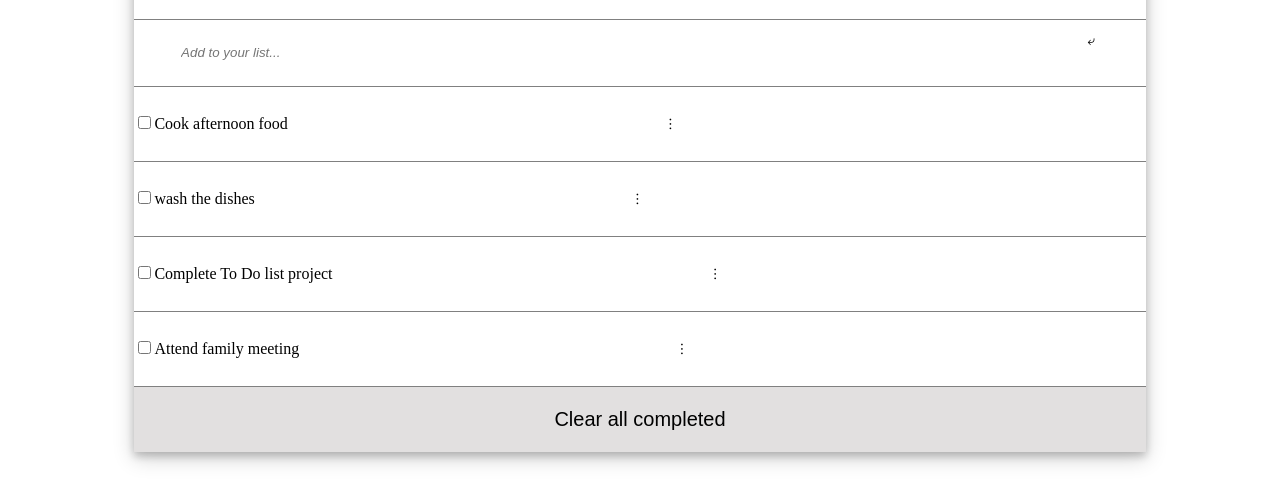
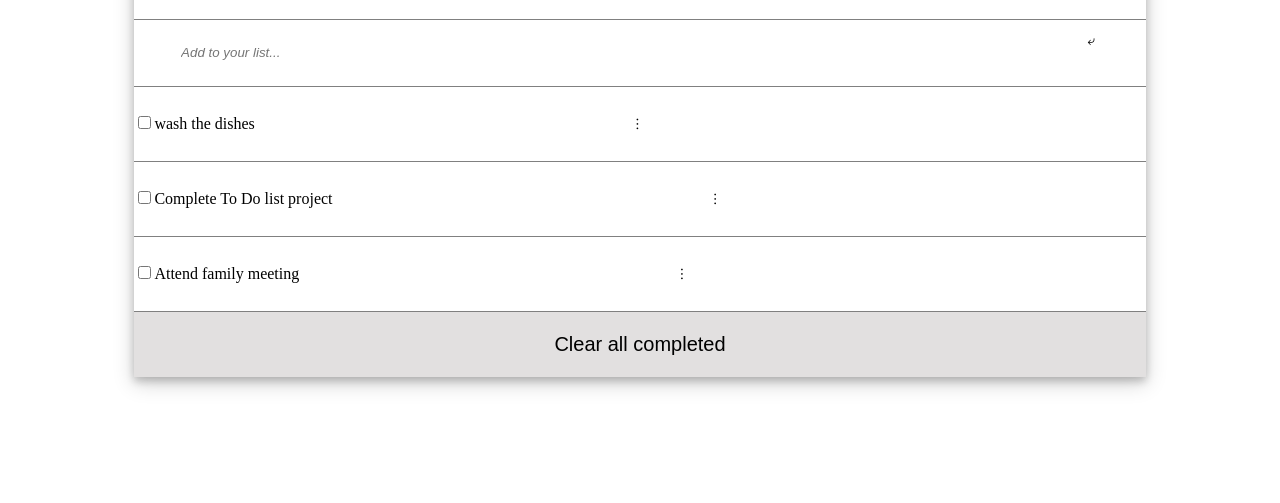
Before and after one commit to blase147/to-do-list, a website: page dist/index.html in a window 1280 px wide. Shown: the part 69-572 px from the top of the page. Drawn offline with Linux system fonts and the light colour scheme; files that its build step writes are made by us from their sources.

Commit message:
Modified dist/index.html and dist/index.js files

```diff
--- a/dist/index.html
+++ b/dist/index.html
@@ -19,15 +19,6 @@
             <input type="text" placeholder="Add to your list..." required>
             <button type="submit" class="addListBtn">&#10550</button>
         </div>
-
-        <div class="checkContainer">
-            <div class="inputContainer">
-                <input id="checkBox" type="checkbox"  required>
-                <p id="label">Cook afternoon food</p>
-            </div>
-                <button class="btnDelete">&#65049</button>
-        </div>
-
         <div id="todoList">
 
         </div>
--- a/dist/main.js
+++ b/dist/main.js
@@ -116,7 +116,7 @@ eval("\n\n/* istanbul ignore next  */\nfunction styleTagTransform(css, styleElem
   \**********************/
 /***/ ((__unused_webpack_module, __webpack_exports__, __webpack_require__) => {
 
-eval("__webpack_require__.r(__webpack_exports__);\n/* harmony import */ var _style_css__WEBPACK_IMPORTED_MODULE_0__ = __webpack_require__(/*! ./style.css */ \"./src/style.css\");\n\nconst todoList = document.getElementById('todoList');\n\nconst taskData = [\n  {\n    description: 'wash the dishes',\n    completed: true,\n    index: 1,\n  },\n  {\n    description: '  Complete To Do list project',\n    completed: true,\n    index: 2,\n  },\n  {\n    description: 'Attend family meeting',\n    completed: true,\n    index: 3,\n  },\n];\n\nlet list = '';\ntaskData.forEach((data) => {\n  list += `\n\n\n  <div id=\"${data.index}\" class=\"checkContainer\">\n  <div class=\"inputContainer\">\n      <input id=\"checkBox\" type=\"checkbox\"  required ${data.index}>\n      <p id=\"label\">${data.description}</p>\n  </div>\n  <div class=\"btnContainer\">\n      <button class=\"btnDelete\">&#65049</button>    \n  </div>\n</div>\n`;\n});\ntodoList.innerHTML = list;\n\n//# sourceURL=webpack://to-do-list/./src/index.js?");
+eval("__webpack_require__.r(__webpack_exports__);\n/* harmony import */ var _style_css__WEBPACK_IMPORTED_MODULE_0__ = __webpack_require__(/*! ./style.css */ \"./src/style.css\");\n\n\nconst todoList = document.getElementById('todoList');\n\nconst taskData = [\n  {\n    description: 'wash the dishes',\n    completed: true,\n    index: 1,\n  },\n  {\n    description: '  Complete To Do list project',\n    completed: true,\n    index: 2,\n  },\n  {\n    description: 'Attend family meeting',\n    completed: true,\n    index: 3,\n  },\n];\n\nlet list = '';\ntaskData.forEach((data) => {\n  list += `\n\n\n  <div id=\"${data.index}\" class=\"checkContainer\">\n  <div class=\"inputContainer\">\n      <input id=\"checkBox\" type=\"checkbox\"  required>\n      <p id=\"label\">${data.description}</p>\n  </div>\n  <div class=\"btnContainer\">\n      <button class=\"btnDelete\">&#65049</button>    \n  </div>\n</div>\n`;\n});\ntodoList.innerHTML = list;\n\n//# sourceURL=webpack://to-do-list/./src/index.js?");
 
 /***/ })
 
```
